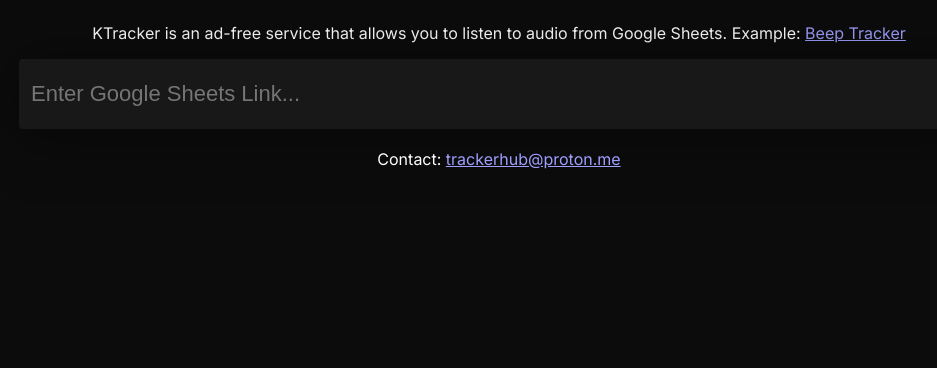
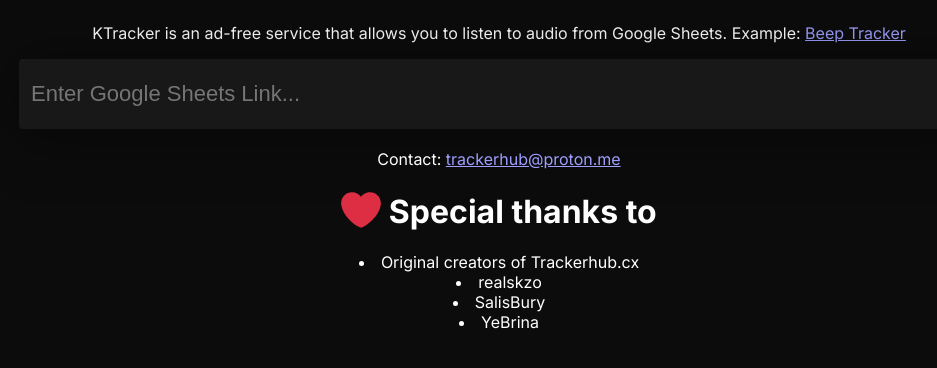
Before and after one commit to Kullanici8001/ktracker, a Flask app: page / in a window 1280 px wide. Shown: the part 147-515 px from the top of the page, without its empty margins (141-1078 px from the left). Run offline with Flask 3, Linux system fonts and the light colour scheme.

Commit message:
Update index.html

```diff
--- a/templates/index.html
+++ b/templates/index.html
@@ -12,11 +12,13 @@
   <div class="Header_header___G6og">
     <a class="Header_index__FE__u" href="/">
       <h1 class="Header_title__0V7v_">
-        <img alt="KTracker Logo" class="Header_logo__e8eyg" width="36" height="36" src="{{ url_for('static', filename='img/logo.webp') }}">KTracker
+        <img alt="KTracker Logo" class="Header_logo__e8eyg" width="36" height="36"
+          src="{{ url_for('static', filename='img/logo.webp') }}">KTracker
       </h1>
     </a>
     <div class="Links_links__UToMx Header_links__rYnfM">
-      <a href="https://docs.google.com/spreadsheets/d/1Z8aANbxXbnUGoZPRvJfWL3gz6jrzPPrwVt3d0c1iJ_4/edit?gid=1884837542#gid=1884837542" rel="noopener noreferrer" target="_blank">Google Sheets</a>
+      <a href="https://docs.google.com/spreadsheets/d/1Z8aANbxXbnUGoZPRvJfWL3gz6jrzPPrwVt3d0c1iJ_4/edit?gid=1884837542#gid=1884837542"
+        rel="noopener noreferrer" target="_blank">Google Sheets</a>
     </div>
   </div>
 </div>
@@ -30,12 +32,28 @@
   </div>
   <div>
     <form action="/go" id="tracker-form" method="POST">
-      <input autocomplete="off" autofocus="autofocus" class="styles_input__29bkO" name="sheet_url" placeholder="Enter Google Sheets Link..." spellcheck="false" type="text" />
+      <input autocomplete="off" autofocus="autofocus" class="styles_input__29bkO" name="sheet_url"
+        placeholder="Enter Google Sheets Link..." spellcheck="false" type="text" />
     </form>
   </div>
 </div>
 
 <div class="Footer_footer__yl3k1">
   <div>Contact: <a href="mailto:trackerhub@proton.me">trackerhub@proton.me</a></div>
+  <h1><svg xmlns="http://www.w3.org/2000/svg" viewBox="0 0 36 36" class="Footer_icon__dgf9c" height="40">
+      <path fill="#DD2E44"
+        d="M35.885 11.833c0-5.45-4.418-9.868-9.867-9.868-3.308 0-6.227 1.633-8.018 4.129-1.791-2.496-4.71-4.129-8.017-4.129-5.45 0-9.868 4.417-9.868 9.868 0 .772.098 1.52.266 2.241C1.751 22.587 11.216 31.568 18 34.034c6.783-2.466 16.249-11.447 17.617-19.959.17-.721.268-1.469.268-2.242z">
+      </path>
+    </svg> Special thanks to</h1>
+  <ul class="Footer_list__yYktu">
+    <li>Original creators of Trackerhub.cx</li>
+    <li>realskzo</li>
+    <li>SalisBury</li>
+    <li>YeBrina</li>
+  </ul>
 </div>
+</div>
+</div>
+</div>
+
 {% endblock %}
```
